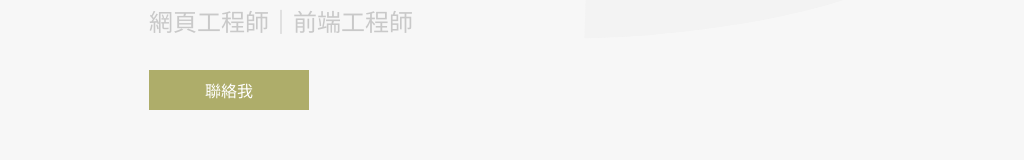
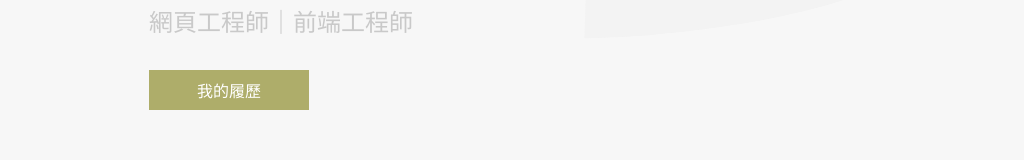
Before and after one commit to keri0823036/my-website, a Vue app: page / in a window 1280 px wide. Shown: the part 327-487 px from the top of the page, without its empty margins (107-1131 px from the left). Built offline with nearby package versions, Linux system fonts and the light colour scheme.

Commit message:
Modify connect button into resume

```diff
--- a/src/language/en.json
+++ b/src/language/en.json
@@ -2,7 +2,9 @@
 	"common": {
 		"email": "keri0823036{'@'}gmail.com",
 		"phone": "+886 937012662",
-		"pipe": "|"
+		"pipe": "|",
+		"resume_link": "https://drive.google.com/file/d/1-am-LS2iy_bb6RBQgvMX_en9Z3M4_9Q0/view?usp=sharing",
+		"resume_button_text": "My Resume"
 	},
 	"header": {
 		"portfolio": "Portfolio",
@@ -21,8 +23,7 @@
 			"subtitle_list": [
 				"Front End Developer",
 				"Website Developer"
-			],
-			"connect": "Connect Me"
+			]
 		},
 		"projects": {
 			"rhinoshield": {
@@ -42,8 +43,7 @@
 	"about": {
 		"intro": {
 			"hello": "Hi, I am Keri!",
-			"desc": "I'm a kind and energetic person. On the job, I am responsible and diligent. I hold a Bachelor's degree with a major in Department of Information and Communication which was awarded to me by Yuan Ze University. Influenced by the school, I am interested in information and technology. I like to get a sense of accomplishment from my works, and I am also willing to learn new front-end technologies.<br><br>After graduation, I had been working as a front-end developer for almost 4 years in RhinoShield, which has one of the well-known mobile phone case brand in Taiwan. My duties was developing and maintaining official online stores of 11 countries, includes Taiwan, France, Germany, etc. In addition to improving front-end skills, I also gained a lot of experience that made me become more independent.<br><br>Different from other engineers, I care more about user experience and the visual. I think that's the difference form front-end and other developers. I put myself into making websites and apps which have a good user experience.",
-			"connect": "Connect Me"
+			"desc": "I'm a kind and energetic person. On the job, I am responsible and diligent. I hold a Bachelor's degree with a major in Department of Information and Communication which was awarded to me by Yuan Ze University. Influenced by the school, I am interested in information and technology. I like to get a sense of accomplishment from my works, and I am also willing to learn new front-end technologies.<br><br>After graduation, I had been working as a front-end developer for almost 4 years in RhinoShield, which has one of the well-known mobile phone case brand in Taiwan. My duties was developing and maintaining official online stores of 11 countries, includes Taiwan, France, Germany, etc. In addition to improving front-end skills, I also gained a lot of experience that made me become more independent.<br><br>Different from other engineers, I care more about user experience and the visual. I think that's the difference form front-end and other developers. I put myself into making websites and apps which have a good user experience."
 		},
 		"skills": {
 			"title": "專長與技能",
--- a/src/language/zh-TW.json
+++ b/src/language/zh-TW.json
@@ -1,6 +1,7 @@
 {
 	"common": {
-		"pipe": "｜"
+		"pipe": "｜",
+		"resume_button_text": "我的履歷"
 	},
 	"header": {
 		"portfolio": "作品集",
@@ -12,8 +13,7 @@
 			"subtitle_list": [
 				"網頁工程師",
 				"前端工程師"
-			],
-			"connect": "聯絡我"
+			]
 		},
 		"projects": {
 			"rhinoshield": {
@@ -33,8 +33,7 @@
 	"about": {
 		"intro": {
 			"hello": "你好，我是 Keri！",
-			"desc": "我是一位喜歡拍照的女孩，熱情活潑是別人對我的形容詞，認真負責是我對自己的要求。畢業於元智大學資訊傳播學系，受到學校課程薰陶的影響對於資訊、科技方面產生興趣，喜歡從作品中獲得成就感，也樂於學習各種新的前端技術。<br><br>畢業後，進入愛進化科技股份有限公司擔任前端工程師一職，主要負責台灣首屈一指的手機殼品牌－犀牛盾，開發與維護旗下台灣、法國、德國......等共11國的官方網站。在職期間除了增進前端相關技能外，也累積許多實戰經驗，學習獨立思考、培養解決問題的能力。<br><br>不同於一般工程師，傳播相關科系畢業的我更在乎使用者體驗與視覺美感，我認為這也是前端不同於其他領域的特色之一，致力於創造以人為本、擁有良好使用者體驗的網站與應用程式。",
-			"connect": "聯絡我"
+			"desc": "我是一位喜歡拍照的女孩，熱情活潑是別人對我的形容詞，認真負責是我對自己的要求。畢業於元智大學資訊傳播學系，受到學校課程薰陶的影響對於資訊、科技方面產生興趣，喜歡從作品中獲得成就感，也樂於學習各種新的前端技術。<br><br>畢業後，進入愛進化科技股份有限公司擔任前端工程師一職，主要負責台灣首屈一指的手機殼品牌－犀牛盾，開發與維護旗下台灣、法國、德國......等共11國的官方網站。在職期間除了增進前端相關技能外，也累積許多實戰經驗，學習獨立思考、培養解決問題的能力。<br><br>不同於一般工程師，傳播相關科系畢業的我更在乎使用者體驗與視覺美感，我認為這也是前端不同於其他領域的特色之一，致力於創造以人為本、擁有良好使用者體驗的網站與應用程式。"
 		},
 		"skills": {
 			"title": "專長與技能",
--- a/src/pages/AboutPage/index.vue
+++ b/src/pages/AboutPage/index.vue
@@ -8,9 +8,11 @@
         <div class="intro__content__info">
           <h3 v-t="'about.intro.hello'" />
           <p v-html="$t('about.intro.desc')" />
-          <button
-            v-t="'about.intro.connect'"
-            @click="scrollToElement('#footer')"
+          <a
+            :href="$t('common.resume_link')"
+            target="_blank"
+            class="button"
+            v-t="'common.resume_button_text'"
           />
         </div>
       </div>
@@ -75,7 +77,7 @@ export default {
       @include  breakpoint(pad) {
         max-width: unset;
         margin-right: 0;
-        margin-top: 30px;
+        margin-top: 32px;
       }
     }
 
@@ -91,10 +93,12 @@ export default {
         line-height: 125%;
       }
 
-      button {
+      a {
         margin-top: 48px;
+
         @include  breakpoint(pad) {
-          display: none;
+          margin-top: 32px;
+          max-width: unset;
         }
       }
     }
--- a/src/pages/HomePage/index.vue
+++ b/src/pages/HomePage/index.vue
@@ -6,7 +6,12 @@
         class="banner__subtitle"
         v-text="subtitle"
       />
-      <button class="banner__button" v-t="'home.banner.connect'" @click="scrollToElement('#footer')" />
+      <a
+        :href="$t('common.resume_link')"
+        target="_blank"
+        class="button"
+        v-t="'common.resume_button_text'"
+      />
     </div>
     <div class="projects">
       <ProjectCard
```
Also changed, not shown: src/components/ResumeButton.vue (added), 1 other file (tests, documents, lock files or other folders).
